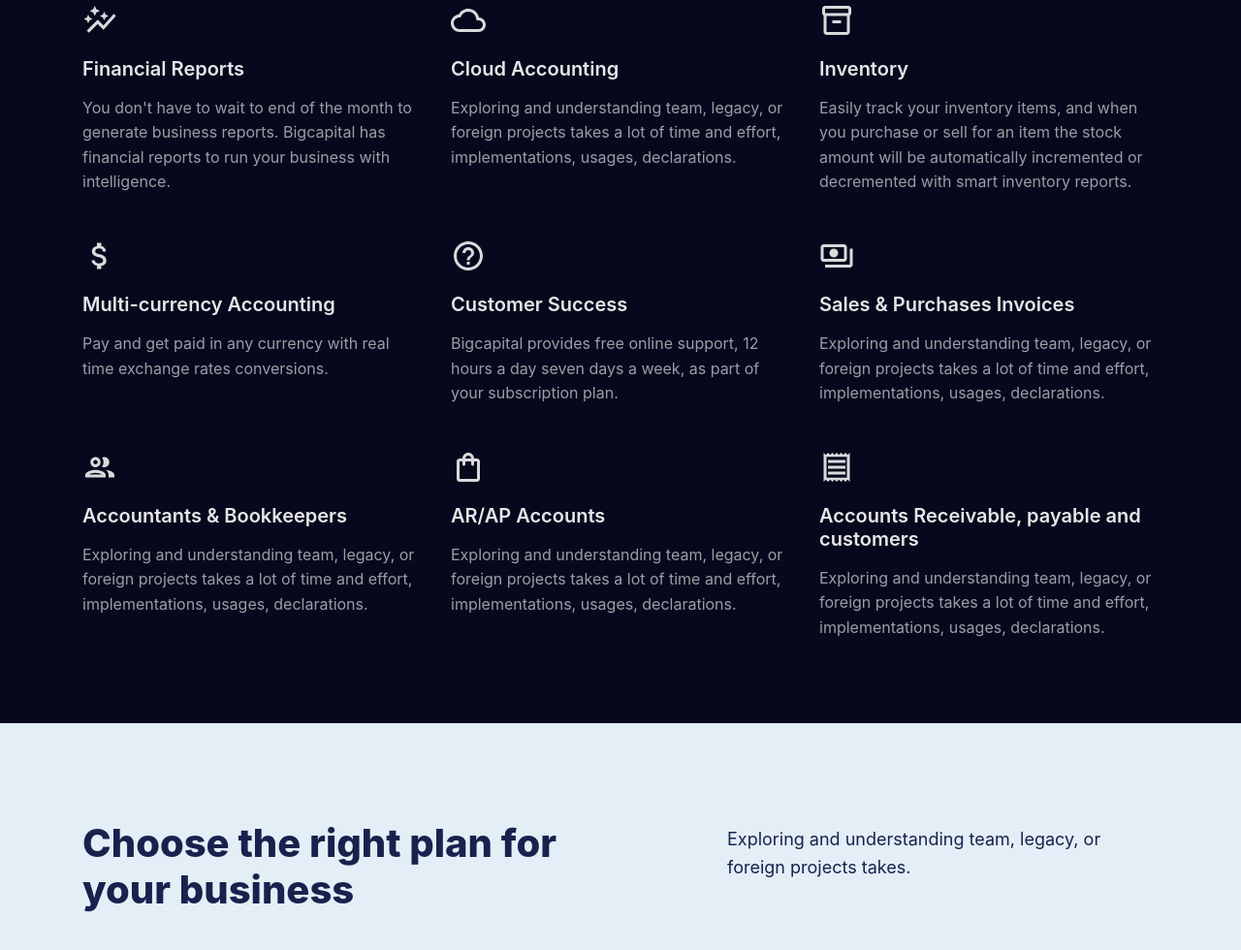
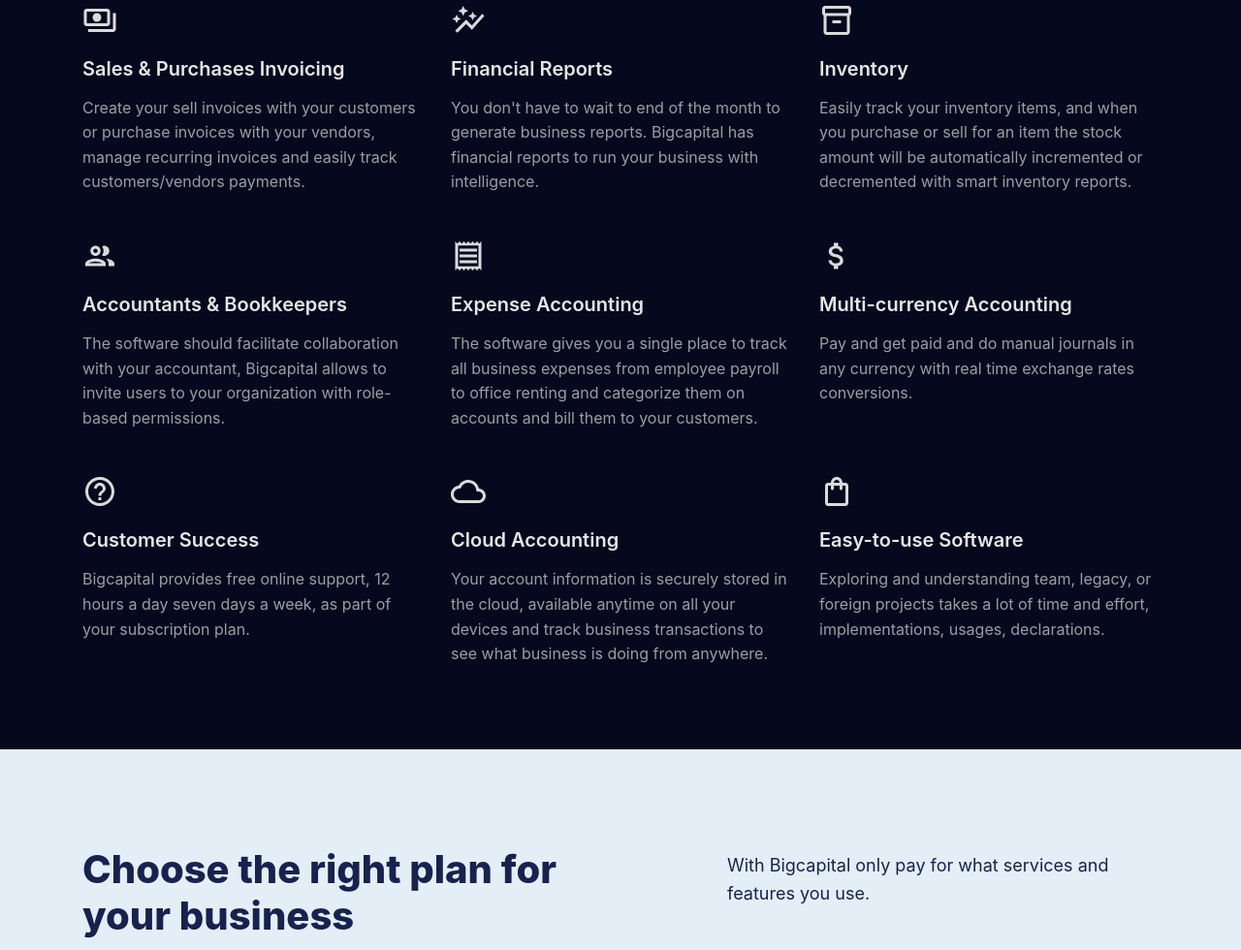
Before and after one commit to bigcapitalhq/website, a Gatsby site: page / in a window 1280 px wide. Shown: the part 1455-2435 px from the top of the page at 97% size. Built offline with nearby package versions, Linux system fonts and the light colour scheme; Gatsby itself is replaced by a stand-in of ours.

Commit message:
feat(content): features and pricing description content.

```diff
--- a/src/components/Features/index.js
+++ b/src/components/Features/index.js
@@ -41,25 +41,27 @@ export default function Features() {
       </div>
 
       <div class="container">
-        <h1 class="features__title" id="features-title">Discover the features you need</h1>
+        <h1 class="features__title" id="features-title">
+          Discover the features you need
+        </h1>
 
         <div class="row">
+          <div class="col-12 col-md-6 col-lg-4">
+            <Feature
+              icon={<PaymentSVG />}
+              title={"Sales & Purchases Invoicing"}
+              desc={
+                "Create your sell invoices with your customers or purchase invoices with your vendors, manage recurring invoices and easily track customers/vendors payments."
+              }
+            />
+          </div>
+
           <div class="col-12 col-md-6 col-lg-4">
             <Feature
               icon={<ChartSVG />}
               title={"Financial Reports"}
               desc={
                 "You don't have to wait to end of the month to generate business reports. Bigcapital has financial reports to run your business with intelligence."
-              }
-            />
-          </div>
-
-          <div class="col-12 col-md-6 col-lg-4">
-            <Feature
-              icon={<CloudSVG />}
-              title={"Cloud Accounting"}
-              desc={
-                "Exploring and understanding team, legacy, or foreign projects takes a lot of time and effort, implementations, usages, declarations."
               }
             />
           </div>
@@ -76,10 +78,30 @@ export default function Features() {
 
           <div class="col-12 col-md-6 col-lg-4">
             <Feature
+              icon={<PeopleSVG />}
+              title={"Accountants & Bookkeepers"}
+              desc={
+                "The software should facilitate collaboration with your accountant, Bigcapital allows to invite users to your organization with role-based permissions."
+              }
+            />
+          </div>
+
+          <div class="col-12 col-md-6 col-lg-4">
+            <Feature
+              icon={<ReceiptSVG />}
+              title={"Expense Accounting"}
+              desc={
+                "The software gives you a single place to track all business expenses from employee payroll to office renting and categorize them on accounts and bill them to your customers."
+              }
+            />
+          </div>
+
+          <div class="col-12 col-md-6 col-lg-4">
+            <Feature
               icon={<MoneySVG />}
               title={"Multi-currency Accounting"}
               desc={
-                "Pay and get paid in any currency with real time exchange rates conversions."
+                "Pay and get paid and do manual journals in any currency with real time exchange rates conversions."
               }
             />
           </div>
@@ -96,20 +118,10 @@ export default function Features() {
 
           <div class="col-12 col-md-6 col-lg-4">
             <Feature
-              icon={<PaymentSVG />}
-              title={"Sales & Purchases Invoices"}
+              icon={<CloudSVG />}
+              title={"Cloud Accounting"}
               desc={
-                "Exploring and understanding team, legacy, or foreign projects takes a lot of time and effort, implementations, usages, declarations."
-              }
-            />
-          </div>
-
-          <div class="col-12 col-md-6 col-lg-4">
-            <Feature
-              icon={<PeopleSVG />}
-              title={"Accountants & Bookkeepers"}
-              desc={
-                "Exploring and understanding team, legacy, or foreign projects takes a lot of time and effort, implementations, usages, declarations."
+                "Your account information is securely stored in the cloud, available anytime on all your devices and track business transactions to see what business is doing from anywhere."
               }
             />
           </div>
@@ -117,17 +129,7 @@ export default function Features() {
           <div class="col-12 col-md-6 col-lg-4">
             <Feature
               icon={<ShoppingBagSVG />}
-              title={"AR/AP Accounts"}
-              desc={
-                "Exploring and understanding team, legacy, or foreign projects takes a lot of time and effort, implementations, usages, declarations."
-              }
-            />
-          </div>
-
-          <div class="col-12 col-md-6 col-lg-4">
-            <Feature
-              icon={<ReceiptSVG />}
-              title={"Accounts Receivable, payable and customers"}
+              title={"Easy-to-use Software"}
               desc={
                 "Exploring and understanding team, legacy, or foreign projects takes a lot of time and effort, implementations, usages, declarations."
               }
--- a/src/components/PricingPlans/index.js
+++ b/src/components/PricingPlans/index.js
@@ -64,13 +64,12 @@ export default function PricingPlans() {
         <div class="row">
           <div class="col-lg-6 col-md-12">
             <h1 class="pricing-section__title">
-              Choose the right plan for <br /> your business
+              Choose the right plan for your business
             </h1>
           </div>
           <div class="col-lg-5 offset-lg-1 col-md-12">
             <p class="pricing-section__desc">
-              Exploring and understanding team, legacy, or foreign projects
-              takes.
+              With Bigcapital only pay for what services and features you use.
             </p>
           </div>
         </div>
--- a/src/components/PricingPlans/index.scss
+++ b/src/components/PricingPlans/index.scss
@@ -17,13 +17,25 @@ body {
     font-weight: 800;
 
     @include media-breakpoint-down('md') {
-      font-size: 34px;
+      font-size: 32px;
+    }
+
+    @include media-breakpoint-down('sm') {
+      font-size: 30px;
+    }
+
+    @include media-breakpoint-down('xs') {
+      font-size: 28px;
     }
   }
+
   &__desc {
-    margin-top: 0.4rem;
     margin-bottom: 0;
     font-size: 18px;
+
+    @include media-breakpoint-up('lg') {
+      margin-top: 0.4rem;
+    }
   }
 }
 
@@ -35,7 +47,7 @@ body {
     flex-direction: column;
   }
 
-  .pricing-plan{
+  .pricing-plan {
     display: flex;
     flex-direction: column;
     width: 33.3%;
@@ -64,7 +76,7 @@ body {
   border-radius: 10px;
   padding: 32px 28px;
 
-  &.is-primary{
+  &.is-primary {
     border: 2px solid #0a5ee7;
   }
 
```
